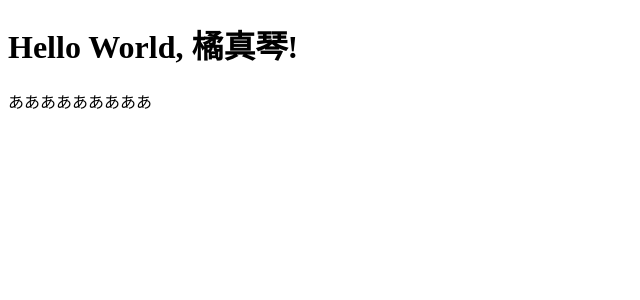
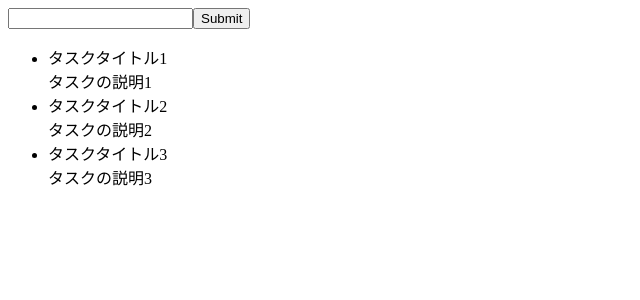
Before and after one commit to C058/react-handson, a React app: page / in a window 1280 px wide. Shown: the top 300 px of the page, without its empty margins (0-640 px from the left). Built offline with nearby package versions, Linux system fonts and the light colour scheme; the HTML template or start-up script is replaced by a standard one.

Commit message:
TODOLISTの雛形作った

```diff
--- a/src/app.jsx
+++ b/src/app.jsx
@@ -6,8 +6,24 @@ class App extends React.Component {
   render() {
     return (
       <div>
-        <HelloWorld name="橘真琴" />
-        <div>あああああああああ</div>
+        <form class="input-form">
+          <input type="text"></input>
+          <input type="submit"></input>
+        </form>
+        <ul class="list">
+          <li class="list-item">
+            <div class="task-title">タスクタイトル1</div>
+            <div class="task-description">タスクの説明1</div>
+          </li>
+          <li class="list-item">
+            <div class="task-title">タスクタイトル2</div>
+            <div class="task-description">タスクの説明2</div>
+          </li>
+          <li class="list-item">
+            <div class="task-title">タスクタイトル3</div>
+            <div class="task-description">タスクの説明3</div>
+          </li>
+        </ul>
       </div>
     );
   }
```
Also changed, not shown: 1 other file (tests, documents, lock files or other folders).
